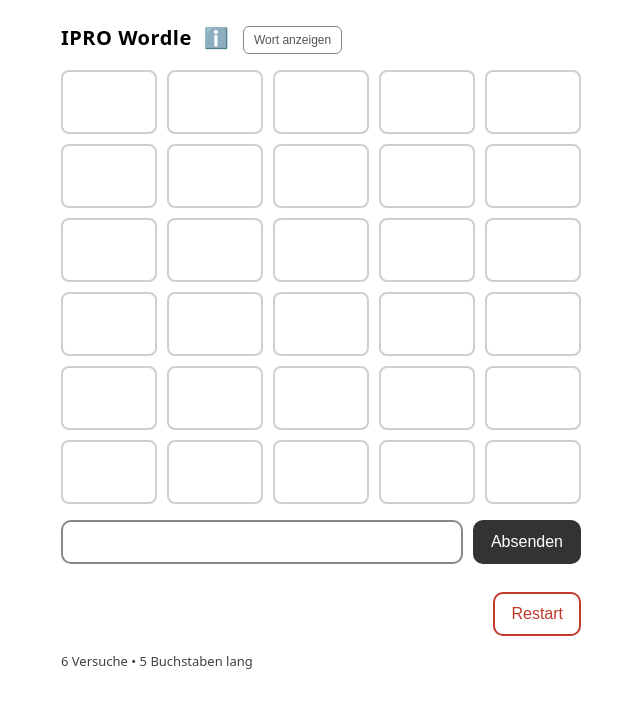
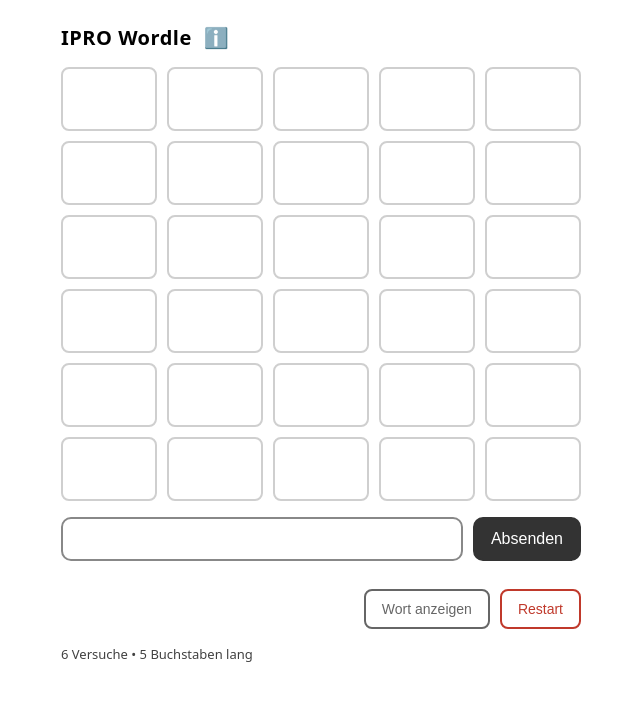
Before and after one commit to inspiringsource/ipro-wordle-public, a web app: page / in a window 1280 px wide. Shown: the top 708 px of the page, without its empty margins (319-959 px from the left). Run offline with its HTML, style and script files only (its server is not run), Linux system fonts and the light colour scheme; data that the repository does not hold is empty.

Commit message:
feat: add reveal word button and update styles for improved UI

```diff
--- a/src/main/resources/public/css/styles.css
+++ b/src/main/resources/public/css/styles.css
@@ -121,11 +121,41 @@
         color: #0b6b0b;
       }
 
-      /* Actions row (Restart button placement) */
+      /* Actions row (button placement) */
       .actions {
         display: flex;
-        justify-content: flex-end;
+        justify-content: right;
+        align-items: end;
+        gap: 10px;
         margin-top: 12px;
+        flex-wrap: wrap;
+      }
+
+      /* Shared action button style */
+      .action-btn {
+        height: 40px;
+        padding: 0 16px;
+        font-size: 14px;
+        border-radius: 8px;
+        cursor: pointer;
+      }
+
+      /* Reveal button style (secondary/outline) */
+      .action-btn.reveal-btn {
+        background: transparent;
+        border: 2px solid #666;
+        color: #666;
+      }
+
+      .action-btn.reveal-btn:hover {
+        background: #f0f0f0;
+        border-color: #444;
+        color: #444;
+      }
+
+      .action-btn.reveal-btn:disabled {
+        opacity: 0.4;
+        cursor: not-allowed;
       }
 
       /* Secondary/destructive button style (Restart) */
@@ -277,32 +307,6 @@
   text-decoration: none;
 }
 
-/* Reveal Button */
-.reveal-btn {
-  display: inline-flex;
-  align-items: center;
-  margin-left: 0.5rem;
-  padding: 4px 10px;
-  font-size: 12px;
-  height: 28px;
-  background: transparent;
-  border: 1px solid #888;
-  color: #555;
-  border-radius: 6px;
-  cursor: pointer;
-  vertical-align: middle;
-}
-
-.reveal-btn:hover {
-  background: #f0f0f0;
-  border-color: #666;
-}
-
-.reveal-btn:disabled {
-  opacity: 0.4;
-  cursor: not-allowed;
-}
-
 /* Reveal Modal Variant */
 .modal-content.reveal h2 {
   color: #e65100;
--- a/src/main/resources/public/index.html
+++ b/src/main/resources/public/index.html
@@ -19,14 +19,6 @@
         >
           ℹ️
         </a>
-        <button
-          id="revealBtn"
-          type="button"
-          class="reveal-btn"
-          title="Wort anzeigen"
-        >
-          Wort anzeigen
-        </button>
       </h1>
 
       <div id="board" class="board" aria-label="Wordle board"></div>
@@ -45,7 +37,17 @@
       </form>
 
       <div class="actions">
-        <button id="restartBtn" type="button" class="secondary">Restart</button>
+        <button
+          id="revealBtn"
+          type="button"
+          class="action-btn reveal-btn"
+          title="Wort anzeigen"
+        >
+          Wort anzeigen
+        </button>
+        <button id="restartBtn" type="button" class="action-btn secondary">
+          Restart
+        </button>
       </div>
 
       <div class="hint">6 Versuche • 5 Buchstaben lang</div>
@@ -94,9 +96,6 @@
     <!-- Reveal Solution Modal -->
     <div id="revealSolutionModal" class="modal" hidden>
       <div class="modal-content reveal">
-        <span id="closeSolutionModal" class="modal-close" title="Schließen"
-          >&times;</span
-        >
         <h2>Lösungswort</h2>
         <p class="solution-text">
           Lösungswort: <span id="solutionText"></span>
```
Also changed, not shown: README.md, src/main/resources/public/js/app.js.
